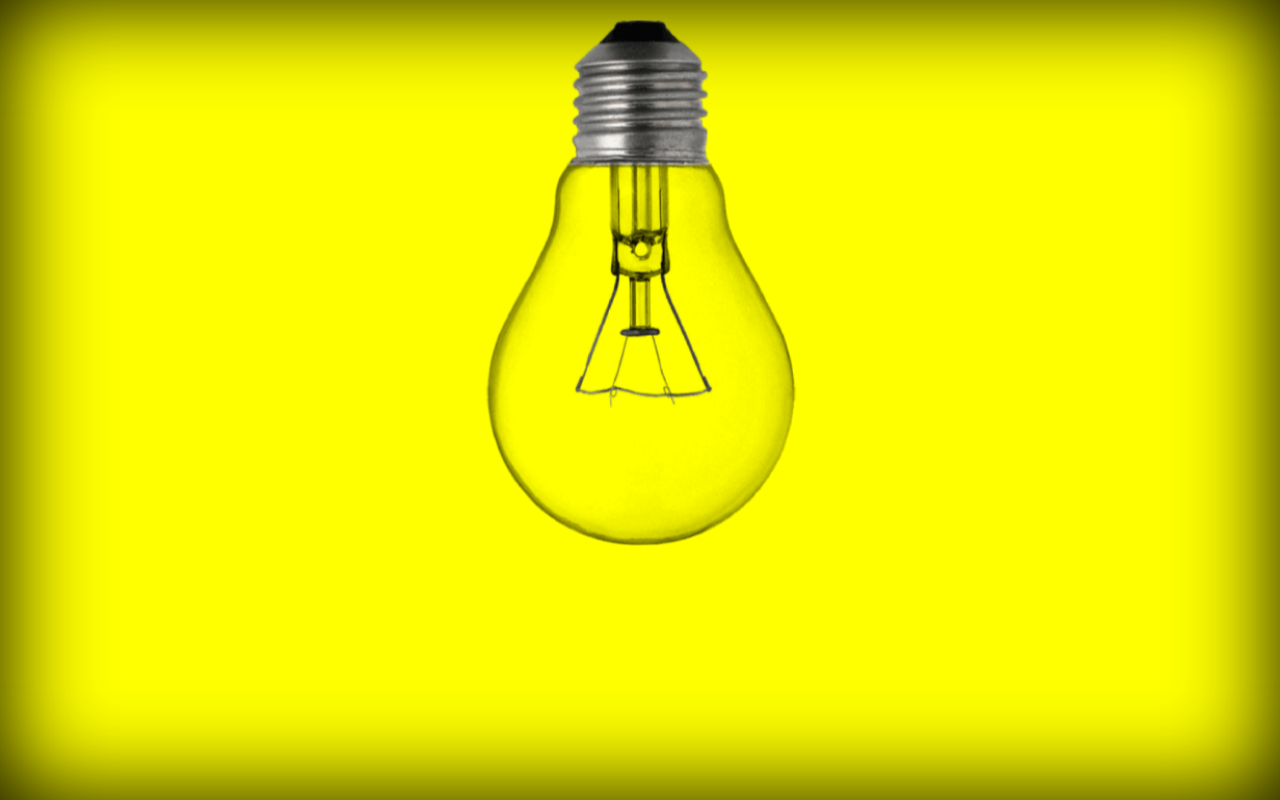
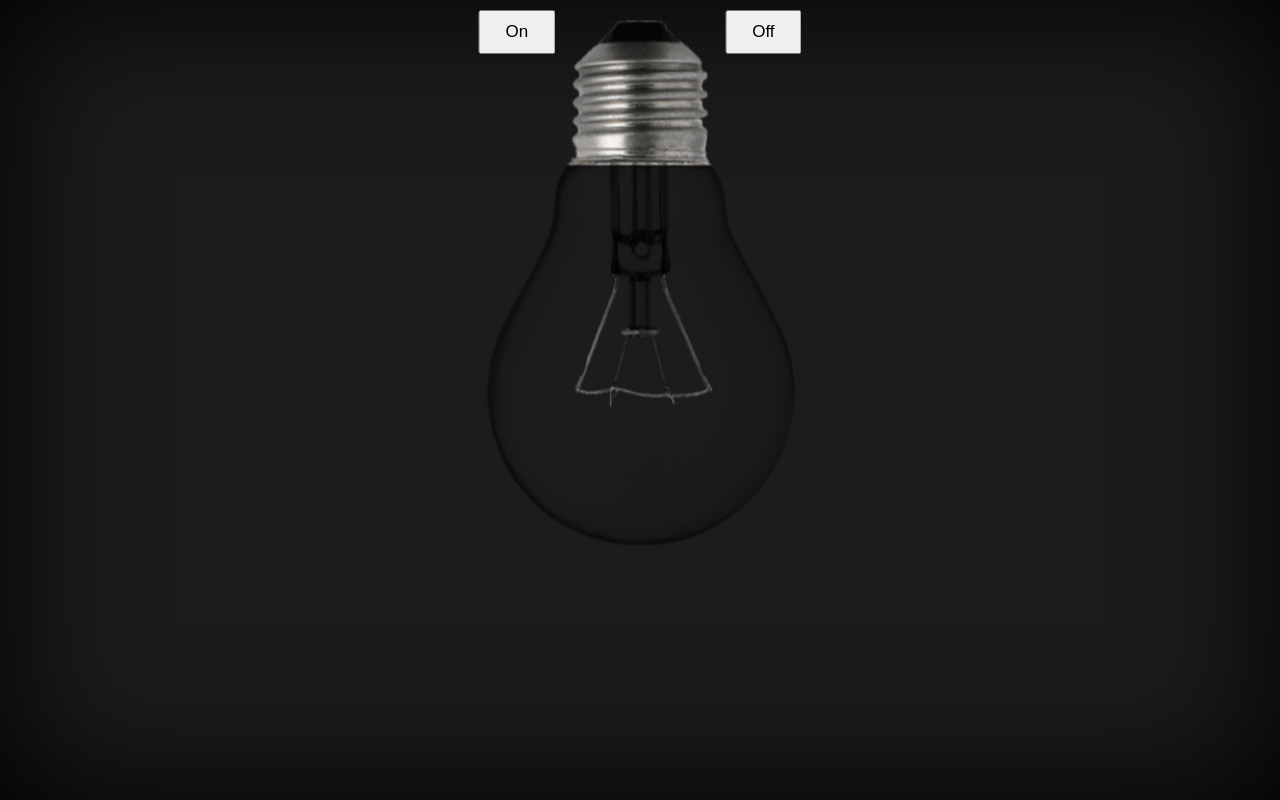
Before and after one commit to Abdulloh-Mamanazirov/random-bg-color, a plain HTML site: page Bulb on--off/index.html in a window 1280 px wide. Drawn offline with Linux system fonts and the light colour scheme.

Commit message:
added button

```diff
--- a/Bulb on--off/app.js
+++ b/Bulb on--off/app.js
@@ -1,11 +1,12 @@
 let image = document.querySelector(".bulb");
 let body = document.getElementsByTagName("body")[0];
-
+/*
 setInterval(() => {
   let src = image.getAttribute("src");
 //   let bor = body.classList.contains("shadow");
   if (src === "images/light-on.png") {
     // body.classList.add("shadow");
+    body.style.backgroundColor = "#1c1c1c";
     image.setAttribute("src", "images/light-off.png");
   }else {
     // body.classList.remove("shadow");
@@ -13,3 +14,27 @@ setInterval(() => {
     image.setAttribute("src", "images/light-on.png");
   }
 }, 2000);
+*/
+let src = image.getAttribute("src");
+document.getElementById('on').onclick = function(){
+  body.style.backgroundColor = "yellow";
+  image.setAttribute("src", "images/light-on.png");
+}
+document.getElementById('off').onclick = function(){
+  body.style.backgroundColor = "#1c1c1c";
+  image.setAttribute("src", "images/light-off.png");
+}
+/*
+let on = document.getElementsByTagName("button")[0];
+
+on.addEventListener("click", function onClick() {
+  on.style.backgroundColor = "blue";
+  on.style.color = "white";
+});
+let off = document.getElementsByTagName("button")[1];
+
+off.addEventListener("click", function onClick() {
+  off.style.backgroundColor = "blue";
+  off.style.color = "white";
+});
+*/
--- a/Bulb on--off/index.html
+++ b/Bulb on--off/index.html
@@ -10,6 +10,10 @@
 </head>
 <body class="shadow">
     <main>
+        <div class="btns">
+            <button id="on">On</button>
+            <button id="off">Off</button>
+        </div>
         <img src="images/light-off.png" alt="bulb" class="bulb" >
     </main>
     <script src="app.js"></script>
--- a/Bulb on--off/style.css
+++ b/Bulb on--off/style.css
@@ -4,11 +4,11 @@
     box-sizing: border-box;
 }
 .shadow{
-    box-shadow: inset 0px 0px 100px black;
+    box-shadow: inset 0px 0px 150px black;
     /* background-image: conic-gradient(yellow,yellow); */
 }
 body{
-    background-color: rgb(28, 28, 28);
+    background-color: #1c1c1c;
     height: 100vh;
     display: flex;
     justify-content: center;
@@ -18,3 +18,22 @@ img{
     position: relative;
     transform: rotate(180deg) translateY(22%);
 }
+.btns{
+    position: fixed;
+    top: 10px;
+    left: 50%;
+    transform: translateX(-50%);
+    z-index: 2;
+    display: flex;
+    gap: 20px;
+}
+button{
+    font-size: 17px;
+    padding: 10px 25px;
+}
+button:focus{
+    background-color: rgb(0, 136, 255);
+}
+#off{
+    margin-left: 150px;
+}
```
